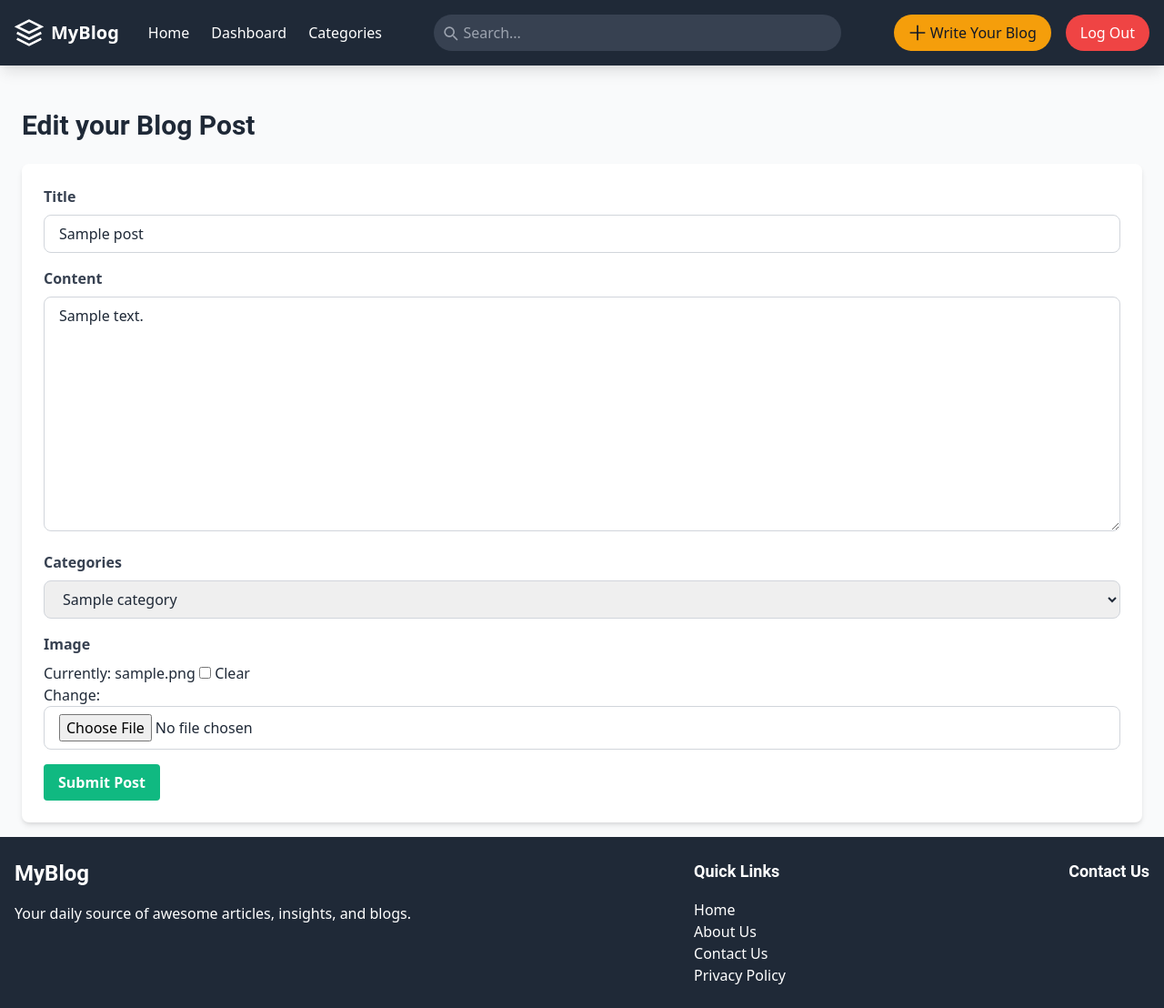
After one commit to salmanbintariq/BLOG_CRM, a Django app: a page that uses templates/base.html in a window 1280 px wide. The commit adds this page. Shown: the whole page at 91% size. Run offline with Django 5.2, Linux system fonts and the light colour scheme; a user stored in the database is signed in; tables that the repository leaves empty hold one stand-in row (values such as "Sample post"); parts of the project's set-up code (start-up, migrations or seed data) failed here and were passed over.

Commit message:
Perform CRUD ops & add dashboard

```diff
--- a/blog/models.py
+++ b/blog/models.py
@@ -1,6 +1,7 @@
 from django.db import models
 from django.contrib.auth.models import User
 from django.utils.text import slugify
+from autoslug import AutoSlugField
 
 class Category(models.Model):
     name = models.CharField(max_length=100, unique=True)
@@ -21,6 +22,7 @@ class Category(models.Model):
 
 class Post(models.Model):
     title = models.CharField(max_length=200)
+    slug = AutoSlugField(populate_from='title', unique=True, blank=True)
     content = models.TextField()
     author = models.ForeignKey(User, on_delete=models.CASCADE, related_name='posts')
     created_at = models.DateTimeField(auto_now_add=True)
--- /dev/null
+++ b/blog/templates/blog/edit.html
@@ -0,0 +1,39 @@
+{% extends "base.html" %}
+
+{% block title %}Write a Blog Post{% endblock %}
+
+{% block content %}
+<h1 class="text-3xl font-bold mb-6">Edit your Blog Post</h1>
+<form method="post" enctype="multipart/form-data" class="bg-white rounded-lg shadow-md p-6">
+    {% csrf_token %}
+    {{ form.non_field_errors }}
+
+    <div class="mb-4">
+        <label for="{{ form.title.id_for_label }}" class="block text-gray-700 font-bold mb-2">{{ form.title.label }}</label>
+        {{ form.title }}
+        {{ form.title.errors }}
+    </div>
+
+    <div class="mb-4">
+        <label for="{{ form.content.id_for_label }}" class="block text-gray-700 font-bold mb-2">{{ form.content.label }}</label>
+        {{ form.content }}
+        {{ form.content.errors }}
+    </div>
+
+    <div class="mb-4">
+        <label for="{{ form.categories.id_for_label }}" class="block text-gray-700 font-bold mb-2">{{ form.categories.label }}</label>
+        {{ form.categories }}  {# This will now render a dropdown #}
+        {{ form.categories.errors }}
+    </div>
+
+    <div class="mb-4">
+        <label for="{{ form.image.id_for_label }}" class="block text-gray-700 font-bold mb-2">{{ form.image.label }}</label>
+        {{ form.image }}
+        {{ form.image.errors }}
+    </div>
+
+    <button type="submit" class="bg-green-500 hover:bg-green-600 text-white font-bold py-2 px-4 rounded">
+        Submit Post
+    </button>
+</form>
+{% endblock %}
--- a/blog/templates/blog/home.html
+++ b/blog/templates/blog/home.html
@@ -4,7 +4,7 @@
     <h1 class="text-3xl font-bold mb-6">Latest Articles</h1>
     <div class="grid grid-cols-1 md:grid-cols-2 lg:grid-cols-3 gap-4">
         {% for post in posts %}
-        <a href="{% url 'blog-detail' post.id %}" class="bg-white p-4 rounded-lg shadow">
+        <a href="{% url 'blog-detail' slug=post.slug %}" class="bg-white p-4 rounded-lg shadow">
             {% if post.image %}
                 <img src="{{ post.image.url }}" alt="{{ post.title }}" class="w-full h-48 object-cover mb-4 rounded-md">
             {% endif %}
--- a/blog/urls.py
+++ b/blog/urls.py
@@ -1,13 +1,17 @@
 from django.urls import path
-from .views import home, blog_detail, write_blog, category_blogs
+from .views import home, dashboard,blog_detail, write_blog, category_blogs, edit_blog, delete_blog
 from django.conf import settings
 from django.conf.urls.static import static
 
 urlpatterns = [
     path('', home, name='home'),  # Home page
+    path('dashboard/', dashboard, name='dashboard'),
     path('write-blog/', write_blog, name='write_blog'),
-    path('blog-detail/<int:id>/',blog_detail, name='blog-detail'),
+    path('blog-detail/<slug:slug>/',blog_detail, name='blog-detail'),
     path('category/<slug:slug>/', category_blogs, name='category_blogs'),
+
+    path('blog/edit/<slug:slug>/', edit_blog, name='edit_blog'),
+    path('blog/delete/<slug:slug>/', delete_blog, name='delete_blog'),
 ]
 
 if settings.DEBUG:
--- a/blog/views.py
+++ b/blog/views.py
@@ -1,6 +1,8 @@
 from django.shortcuts import render, redirect, get_object_or_404
 from django.contrib.auth.decorators import login_required
+from django.contrib.auth.decorators import login_required
 from django.db.models import Q
+from django.contrib import messages
 from .models import Post,Category
 from .forms import PostForm
 
@@ -23,9 +25,15 @@ def home(request):
     }
     return render(request, 'blog/home.html', context)
 
-def blog_detail(request,id):
+@login_required
+def dashboard(request):
+    posts = Post.objects.filter(author=request.user)
+    return render(request, 'blog/dashboard.html', {"posts":posts, "user":request.user, "post_count": posts.count()})
+
+
+def blog_detail(request,slug):
     categories = Category.objects.all()
-    post = Post.objects.get(id=id)
+    post = get_object_or_404(Post, slug=slug)
     return render(request, 'blog/blog_detail.html', {'post':post, 'categories':categories})
 
 @login_required
@@ -46,3 +54,25 @@ def category_blogs(request, slug):
     category = get_object_or_404(Category, slug=slug)
     posts = Post.objects.filter(categories=category)
     return render(request, 'blog/category_blogs.html', {'category':category, "posts":posts})
+
+@login_required
+def edit_blog(request, slug):
+    post = get_object_or_404(Post, slug=slug)
+    if request.method == 'POST':
+        form = PostForm(request.POST, request.FILES, instance=post)
+        if form.is_valid():
+            post = form.save(commit=False)
+            post.author = request.user
+            post.save()
+            messages.success(request, 'Post updated successfully!')
+            return redirect('dashboard')
+    else:
+        form = PostForm(instance=post)
+    return render(request, 'blog/edit.html', {'form': form, 'post': post})
+@login_required
+def delete_blog(request, slug):
+    post = get_object_or_404(Post, slug=slug)
+    if request.method == 'POST':
+        post.delete()
+        messages.success(request, 'Post deleted successfully!')
+        return redirect('dashboard')
--- a/templates/base.html
+++ b/templates/base.html
@@ -9,16 +9,10 @@
       href="https://cdn.jsdelivr.net/npm/tailwindcss@2.2.19/dist/tailwind.min.css"
       rel="stylesheet"
     />
+    <link rel="stylesheet" href="https://cdnjs.cloudflare.com/ajax/libs/font-awesome/6.0.0-beta3/css/all.min.css">
     <style>
-      html,
-      body {
+      html, body {
         height: 100%;
-      }
-
-      /* Highlight the active link */
-      .active-link {
-        color: #f97316;
-        font-weight: bold;
       }
 
       /* Center search bar */
@@ -28,10 +22,10 @@
         align-items: center;
       }
 
-      /* Icon for Write Your Blog */
-      .write-blog-icon {
-        display: flex;
-        align-items: center;
+      /* Standardize heading sizes */
+      h1, h2, h3, h4 {
+        font-family: 'Roboto', sans-serif;
+        font-weight: 700;
       }
 
       /* Dropdown visibility on hover */
@@ -53,14 +47,14 @@
     </style>
   </head>
 
-  <body class="bg-white text-gray-800 flex flex-col min-h-screen">
-    <!-- Light Themed Navbar -->
-    <nav class="bg-gray-100 shadow-lg sticky top-0 z-50">
+  <body class="bg-gray-50 text-gray-800 flex flex-col min-h-screen">
+    <!-- Monocolor Themed Navbar -->
+    <nav class="bg-gray-800 text-white shadow-lg sticky top-0 z-50">
       <div class="max-w-7xl mx-auto px-4">
         <div class="flex justify-between items-center py-4">
           <!-- Logo -->
           <div class="flex items-center space-x-4">
-            <a href="{% url 'home' %}" class="flex items-center text-gray-800">
+            <a href="{% url 'home' %}" class="flex items-center text-white">
               <svg
                 class="w-8 h-8 mr-2"
                 fill="none"
@@ -72,7 +66,7 @@
                 <path d="M12 2L2 7l10 5 10-5-10-5z"></path>
                 <path d="M2 17l10 5 10-5M2 12l10 5 10-5"></path>
               </svg>
-              <span class="font-bold text-2xl">MyBlog</span>
+              <span class="font-bold text-xl">MyBlog</span>
             </a>
           </div>
 
@@ -80,49 +74,48 @@
           <div class="hidden md:flex items-center space-x-6 ml-8">
             <a
               href="{% url 'home' %}"
-              class="text-gray-600 hover:text-gray-800 transition duration-300 {% if request.resolver_match.url_name == 'home' %}active-link{% endif %}"
+              class="hover:text-gray-300 transition duration-300"
               >Home</a
             >
 
+            <a href="{% url 'dashboard' %}" class="hover:text-gray-300 transition duration-300">Dashboard</a>
+
             <!-- Categories Dropdown -->
             <div class="relative dropdown">
-              <button
-                class="text-gray-600 hover:text-gray-800 transition duration-300 focus:outline-none"
-              >
+              <button class="hover:text-gray-300 transition duration-300 focus:outline-none">
                 Categories
               </button>
               <!-- Dropdown menu -->
               <div class="dropdown-menu">
-                <div class="py-1">
-                    <a
+                <div class="py-1 bg-gray-800 text-white">
+                  <a
                     href="{% url 'category_blogs' 'artificial-intelligence' %}"
-                    class="block px-4 py-2 text-gray-600 hover:bg-gray-200 hover:text-gray-800"
+                    class="block px-4 py-2 hover:bg-gray-700"
                     >Artificial Intelligence</a
-                    >
+                  >
                   <a
                     href="{% url 'category_blogs' 'cloud-computing' %}"
-                    class="block px-4 py-2 text-gray-600 hover:bg-gray-200 hover:text-gray-800"
+                    class="block px-4 py-2 hover:bg-gray-700"
                     >Cloud Computing</a
                   >
                   <a
                     href="{% url 'category_blogs' 'cybersecurity' %}"
-                    class="block px-4 py-2 text-gray-600 hover:bg-gray-200 hover:text-gray-800"
+                    class="block px-4 py-2 hover:bg-gray-700"
                     >Cybersecurity</a
                   >
                   <a
                     href="{% url 'category_blogs' 'data-science' %}"
-                    class="block px-4 py-2 text-gray-600 hover:bg-gray-200 hover:text-gray-800"
+                    class="block px-4 py-2 hover:bg-gray-700"
                     >Data Science</a
                   >
                   <a
                     href="{% url 'category_blogs' 'devops' %}"
-                    class="block px-4 py-2 text-gray-600 hover:bg-gray-200 hover:text-gray-800"
+                    class="block px-4 py-2 hover:bg-gray-700"
                     >DevOps</a
                   >
-
                   <a
                     href="{% url 'category_blogs' 'software-development' %}"
-                    class="block px-4 py-2 text-gray-600 hover:bg-gray-200 hover:text-gray-800"
+                    class="block px-4 py-2 hover:bg-gray-700"
                     >Software Development</a
                   >
                 </div>
@@ -131,11 +124,15 @@
           </div>
 
           <!-- Centered Search Bar -->
-          <form action="{% url 'home' %}" method="get" class="flex-grow flex justify-center mx-4">
+          <form
+            action="{% url 'home' %}"
+            method="get"
+            class="flex-grow flex justify-center mx-4"
+          >
             <div class="search-bar w-full max-w-md mx-auto relative">
               <span class="absolute inset-y-0 left-0 flex items-center pl-2">
                 <svg
-                  class="h-5 w-5 text-gray-500"
+                  class="h-5 w-5 text-gray-400"
                   fill="none"
                   stroke="currentColor"
                   stroke-linecap="round"
@@ -149,7 +146,7 @@
                 </svg>
               </span>
               <input
-                class="pl-8 w-full bg-gray-200 text-gray-700 rounded-full py-2 px-4 focus:outline-none"
+                class="pl-8 w-full bg-gray-700 text-white rounded-full py-2 px-4 focus:outline-none"
                 name="q"
                 type="text"
                 placeholder="Search..."
@@ -162,7 +159,7 @@
             <!-- Write Your Blog Button -->
             <a
               href="{% url 'write_blog' %}"
-              class="py-2 px-4 bg-blue-500 text-white rounded-full hover:bg-blue-400 transition duration-300 flex items-center"
+              class="py-2 px-4 bg-yellow-500 text-gray-900 rounded-full hover:bg-yellow-400 transition duration-300 flex items-center"
             >
               <svg
                 class="w-5 h-5 mr-1"
@@ -188,7 +185,7 @@
             <!-- Login and Sign Up -->
             <a
               href="{% url 'login' %}"
-              class="py-2 px-4 bg-gray-300 text-gray-700 rounded-full hover:bg-gray-200 transition duration-300"
+              class="py-2 px-4 bg-gray-700 text-white rounded-full hover:bg-gray-600 transition duration-300"
               >Log In</a
             >
             <a
@@ -208,13 +205,13 @@
     </div>
 
     <!-- Footer -->
-    <footer class="bg-gray-100 text-gray-800 py-4 mt-4">
+    <footer class="bg-gray-800 text-white py-6 mt-4">
       <div class="max-w-7xl mx-auto px-4">
         <div class="flex justify-between">
           <!-- Footer Branding -->
           <div>
             <h2 class="text-2xl font-bold">MyBlog</h2>
-            <p class="mt-4 text-gray-500">
+            <p class="mt-4">
               Your daily source of awesome articles, insights, and blogs.
             </p>
           </div>
@@ -222,48 +219,13 @@
           <div>
             <h3 class="font-semibold text-lg mb-4">Quick Links</h3>
             <ul>
-              <li>
-                <a
-                  href="#"
-                  class="text-gray-600 hover:text-gray-800 transition duration-300"
-                  >Home</a
-                >
-              </li>
-              <li>
-                <a
-                  href="#"
-                  class="text-gray-600 hover:text-gray-800 transition duration-300"
-                  >About Us</a
-                >
-              </li>
-              <li>
-                <a
-                  href="#"
-                  class="text-gray-600 hover:text-gray-800 transition duration-300"
-                  >Contact Us</a
-                >
-              </li>
-              <li>
-                <a
-                  href="#"
-                  class="text-gray-600 hover:text-gray-800 transition duration-300"
-                  >Privacy Policy</a
-                >
-              </li>
+              <li><a href="#" class="hover:text-gray-300 transition duration-300">Home</a></li>
+              <li><a href="#" class="hover:text-gray-300 transition duration-300">About Us</a></li>
+              <li><a href="#" class="hover:text-gray-300 transition duration-300">Contact Us</a></li>
+              <li><a href="#" class="hover:text-gray-300 transition duration-300">Privacy Policy</a></li>
             </ul>
           </div>
           <!-- Contact Information -->
           <div>
             <h3 class="font-semibold text-lg mb-4">Contact Us</h3>
-            <p class="text-gray-600">Email: info@myblog.com</p>
-            <p class="text-gray-600">Phone: +123 456 7890</p>
-            <p class="text-gray-600">Location: 123 Blog Street, City</p>
-          </div>
-        </div>
-        <div class="text-center text-gray-500 mt-8">
-          © 2024 MyBlog. All Rights Reserved.
-        </div>
-      </div>
-    </footer>
-  </body>
-</html>
+            <p
```
Also changed, not shown: a_blog_crm/settings.py (+8 -3 lines), blog/templates/blog/blog_detail.html (+26 -9 lines), blog/templates/blog/dashboard.html (+59 -32 lines), users/views.py (+11 -4 lines), blog/migrations/0001_initial.py.
